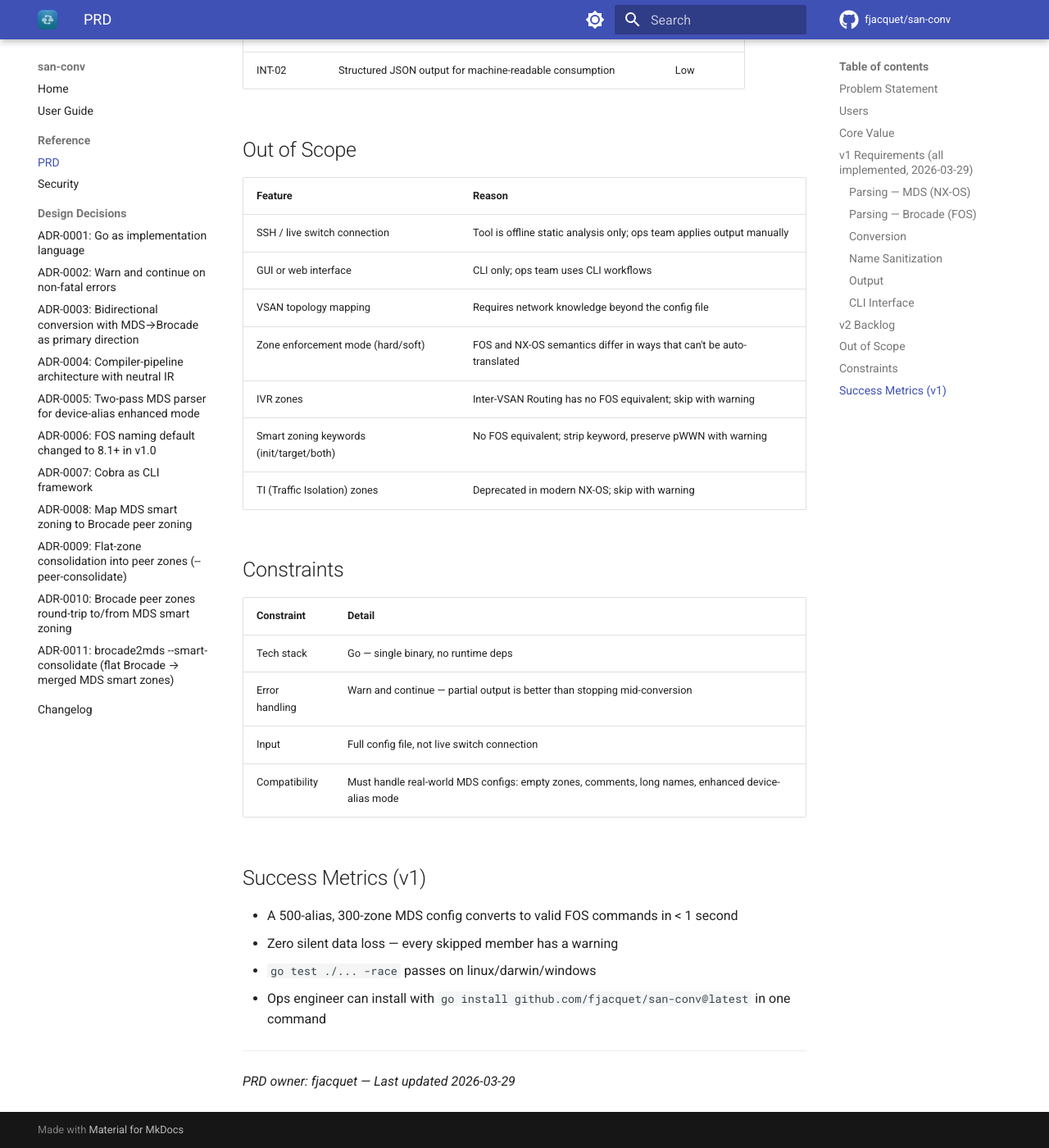
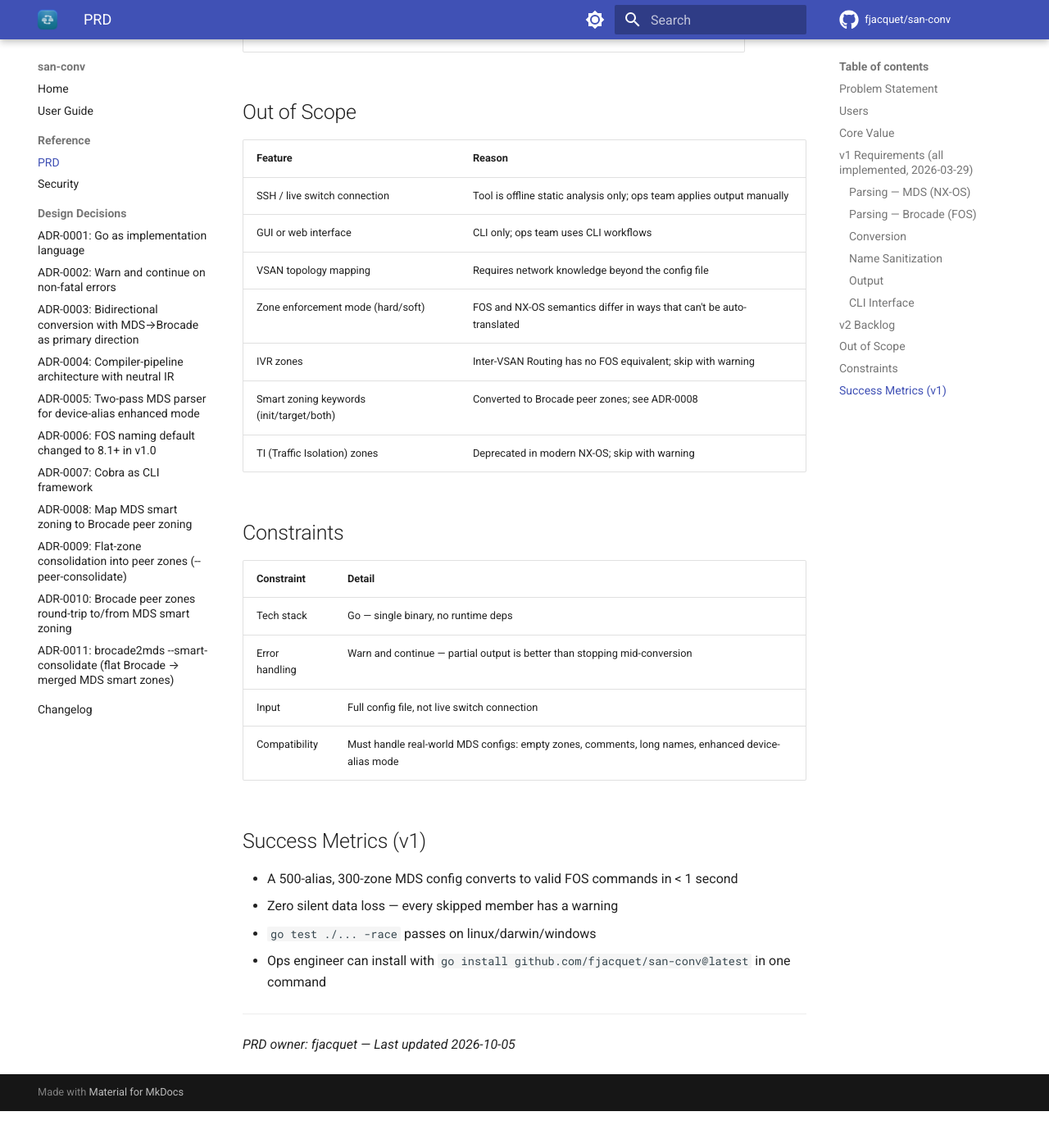
Before and after one commit to fjacquet/san-conv, an MkDocs documentation site: the page built from docs/PRD.md, in a window 1280 px wide and 1400 px high, scrolled down 4020 px. Shown: the whole window at 82% size. Built offline with MkDocs 1.6.1 and Material for MkDocs 9.7.7, drawn with Linux system fonts in a browser that asks for light colours; comment, search, counter and statistics services are not loaded; after the commit the page ends 5375 px from its top, so only the background shows below that; some of the changed text lies outside the part shown.

Commit message:
docs: sync README flags, PRD, mkdocs version with v1.3.6
Co-Authored-By: Claude Sonnet 5.5 <noreply@anthropic.com>

```diff
--- a/docs/PRD.md
+++ b/docs/PRD.md
@@ -87,7 +87,7 @@ SAN fabric migrations from Cisco MDS (NX-OS) to Brocade FOS require manually tra
 | CLI-02 | `--direction` flag: `mds2brocade` (default) or `brocade2mds` | ✅ Complete |
 | CLI-03 | `--output` flag: write primary output to file instead of stdout | ✅ Complete |
 | CLI-04 | `--script` flag: also write executable shell script | ✅ Complete |
-| CLI-05 | `--fos-version` flag: `pre-8.1` (default) or `8.1+` | ✅ Complete |
+| CLI-05 | `--fos-version` flag: `8.1+` (default) or `pre-8.1` | ✅ Complete |
 | CLI-06 | Exit 0 on success (warnings allowed); non-zero on fatal IO/parse errors | ✅ Complete |
 | CLI-07 | Single distributable Go binary; no runtime dependencies | ✅ Complete |
 
@@ -99,7 +99,6 @@ SAN fabric migrations from Cisco MDS (NX-OS) to Brocade FOS require manually tra
 | VAL-02 | Validate output against target platform naming rules before writing | Medium |
 | VAL-03 | `--dry-run` flag: validate without writing output | Low |
 | ADV-01 | Accept Brocade `configupload` full backup format | Medium |
-| ADV-02 | `--vsan` flag: convert a single named VSAN | Low |
 | INT-01 | Read from stdin (piped config data) | Low |
 | INT-02 | Structured JSON output for machine-readable consumption | Low |
 
@@ -112,7 +111,7 @@ SAN fabric migrations from Cisco MDS (NX-OS) to Brocade FOS require manually tra
 | VSAN topology mapping | Requires network knowledge beyond the config file |
 | Zone enforcement mode (hard/soft) | FOS and NX-OS semantics differ in ways that can't be auto-translated |
 | IVR zones | Inter-VSAN Routing has no FOS equivalent; skip with warning |
-| Smart zoning keywords (init/target/both) | No FOS equivalent; strip keyword, preserve pWWN with warning |
+| Smart zoning keywords (init/target/both) | Converted to Brocade peer zones; see ADR-0008 |
 | TI (Traffic Isolation) zones | Deprecated in modern NX-OS; skip with warning |
 
 ## Constraints
@@ -132,4 +131,4 @@ SAN fabric migrations from Cisco MDS (NX-OS) to Brocade FOS require manually tra
 - Ops engineer can install with `go install github.com/fjacquet/san-conv@latest` in one command
 
 ---
-*PRD owner: fjacquet — Last updated 2026-03-29*
+*PRD owner: fjacquet — Last updated 2026-10-05*
--- a/mkdocs.yml
+++ b/mkdocs.yml
@@ -77,4 +77,4 @@ nav:
   - Changelog: changelog.md
 
 extra:
-  version: v1.3.1
+  version: v1.3.6
```
Also changed, not shown: README.md (+5 -0 lines), docs/USER_GUIDE.md (+1 -1 lines).
